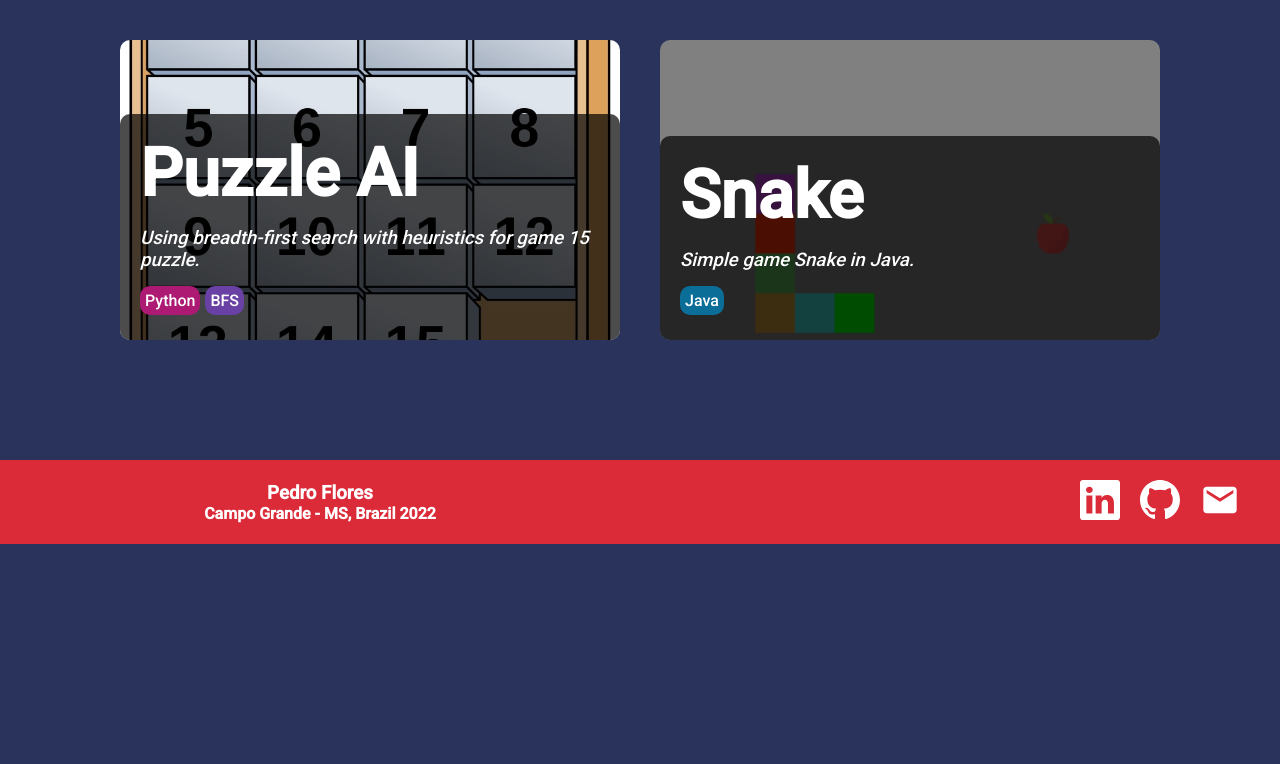
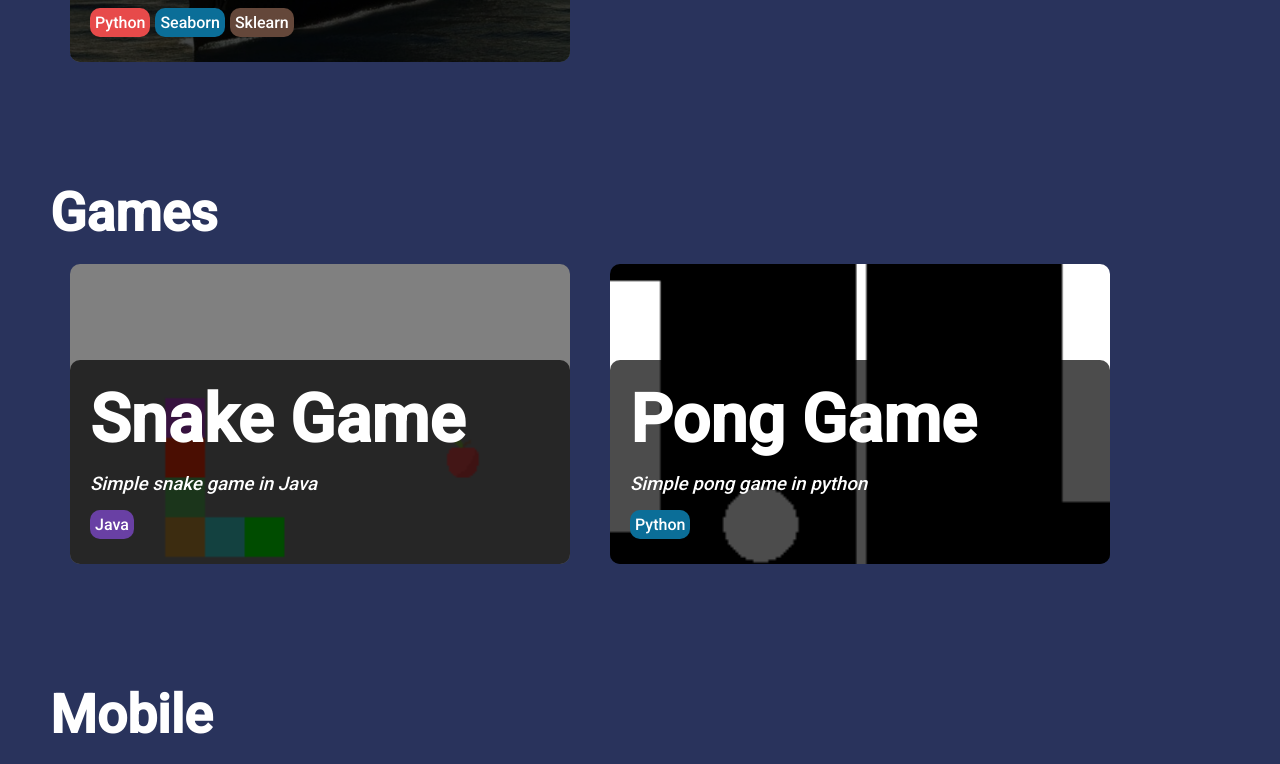
Before and after one commit to henrisama/Portfolio, a React (Vite) app: page /projects in a window 1280 px wide. Shown: the part 760-1524 px from the top of the page. Before the commit the page ends 1304 px from the top, so only its background shows below. Built offline with nearby package versions, Linux system fonts and the light colour scheme.

Commit message:
add projects and fix project structure

```diff
--- a/src/components/Grid/index.tsx
+++ b/src/components/Grid/index.tsx
@@ -3,7 +3,7 @@ import styled from "styled-components";
 const Grid = styled.div`
   display: grid;
   grid-template-columns: max-content max-content max-content;
-  justify-content: center;
+  justify-content: start;
 
   @media (max-width: 1650px) {
     grid-template-columns: max-content max-content;
@@ -11,6 +11,7 @@ const Grid = styled.div`
 
   @media (max-width: 1100px) {
     grid-template-columns: max-content;
+    justify-content: center;
   }
 `;
 
--- a/src/public/js/projects.ts
+++ b/src/public/js/projects.ts
@@ -1,4 +1,7 @@
 export default [
+  {
+    area: "Machine Learning",
+    projects: [
       {
         title: "MNIST",
         overview: "Convolutional neural network for MNIST",
@@ -20,6 +23,30 @@ export default [
         image_path: "src/public/img/titanic.jpg",
         link: "https://github.com/henrisama/Titanic",
       },
+    ],
+  },
+  {
+    area: "Games",
+    projects: [
+      {
+        title: "Snake Game",
+        overview: "Simple snake game in Java",
+        technologies: ["Java"],
+        image_path: "src/public/img/snake.png",
+        link: "https://github.com/henrisama/Snake",
+      },
+      {
+        title: "Pong Game",
+        overview: "Simple pong game in python",
+        technologies: ["Python"],
+        image_path: "src/public/img/pong.png",
+        link: "https://github.com/henrisama/Pong",
+      },
+    ],
+  },
+  {
+    area: "Mobile",
+    projects: [
       {
         title: "Buscar Cep",
         overview: "Simple app to look up address by zip code",
@@ -27,18 +54,19 @@ export default [
         image_path: "src/public/img/busca_cep.png",
         link: "https://github.com/Mateus-F-Oliveira/flutter_busca_cep",
       },
+    ],
+  },
+  {
+    area: "AI",
+    projects: [
       {
         title: "Puzzle AI",
-    overview: "Using breadth-first search with heuristics for game 15 puzzle.",
+        overview:
+          "Using breadth-first search with heuristics for game 15 puzzle",
         technologies: ["Python", "BFS"],
         image_path: "src/public/img/puzzle15.jpg",
         link: "https://github.com/henrisama/Puzzle-AI",
       },
-  {
-    title: "Snake",
-    overview: "Simple game Snake in Java.",
-    technologies: ["Java"],
-    image_path: "src/public/img/snake.png",
-    link: "https://github.com/henrisama/Snake",
+    ],
   },
 ];
--- a/src/views/Projects/index.tsx
+++ b/src/views/Projects/index.tsx
@@ -3,23 +3,31 @@ import Card from "../../components/Card";
 import Container from "../../components/Container";
 import Grid from "../../components/Grid";
 import projects from "../../public/js/projects";
+import { Title } from "./style";
 
 const Projects = () => {
   return (
     <>
       <Container padding="100px 50px">
-        <Grid>
-          {projects.map((values, idx) => (
-            <Card
-              key={idx}
-              title={values.title}
-              overview={values.overview}
-              technologies={values.technologies}
-              image_path={values.image_path}
-              link={values.link}
-            />
-          ))}
-        </Grid>
+        {projects.map((values, idx) => (
+          <Container key={idx} margin="0px 0px 100px 0px">
+            <Title>{values.area}</Title>
+            <Grid>
+              {values.projects.map((project, id) => {
+                return (
+                  <Card
+                    key={id}
+                    title={project.title}
+                    overview={project.overview}
+                    technologies={project.technologies}
+                    image_path={project.image_path}
+                    link={project.link}
+                  />
+                );
+              })}
+            </Grid>
+          </Container>
+        ))}
       </Container>
     </>
   );
--- /dev/null
+++ b/src/views/Projects/style.tsx
@@ -0,0 +1,9 @@
+import styled from "styled-components";
+
+export const Title = styled.h1`
+  font-size: 40pt;
+
+  @media (max-width: 1100px) {
+    text-align: center;
+  }
+`;
```
Also changed, not shown: src/public/img/pong.png (added). Lines whose indentation alone changed are shown as unchanged.
